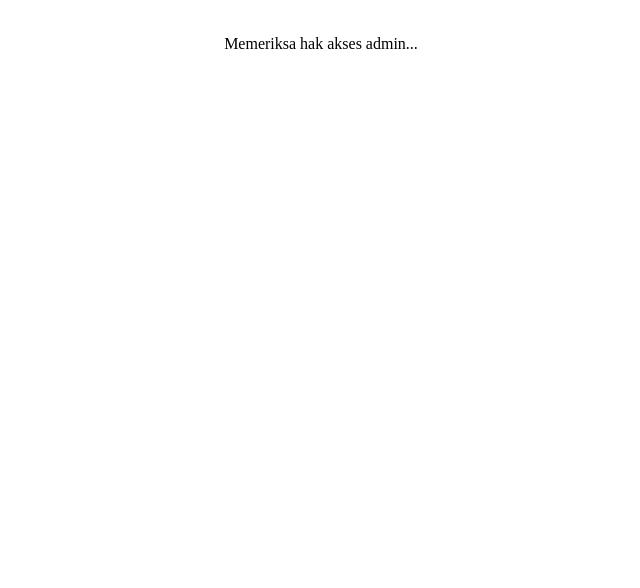
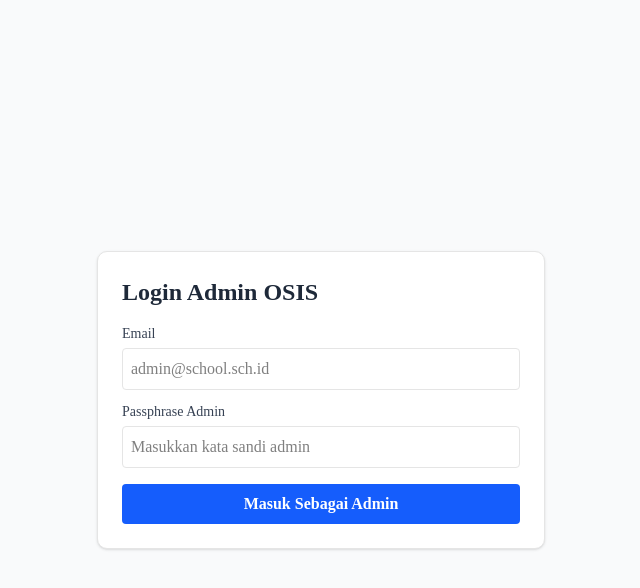
Before and after one commit to Davin147/osis-voting, a Next.js app: page /admin in a window 1280 px wide. Before the commit this address had no page. Shown: the top 588 px of the page, without its empty margins (319-959 px from the left). Built offline with nearby package versions, Linux system fonts and the light colour scheme.

Commit message:
feat: perbaikan total sistem login admin dan dashboard rute

```diff
--- a/src/app/admin/page.tsx
+++ b/src/app/admin/page.tsx
@@ -1,53 +1,80 @@
 "use client";
 
-import { useEffect, useState } from "react";
-import { useRouter } from "next/navigation";
+import { useState } from "react";
 
-export default function AdminDashboardPage() {
-  const router = useRouter();
-  const [authorized, setAuthorized] = useState(false);
+export default function AdminLoginPage() {
+  const [email, setEmail] = useState("");
+  const [password, setPassword] = useState("");
+  const [errorMsg, setErrorMsg] = useState("");
+  const [isLoading, setIsLoading] = useState(false);
 
-  useEffect(() => {
-    // Mengecek apakah admin sudah login lewat localStorage
-    const isAuthenticated = localStorage.getItem("isAdminAuthenticated");
+  const handleLogin = (e: React.FormEvent) => {
+    e.preventDefault();
+    setErrorMsg("");
+    setIsLoading(true);
 
-    if (isAuthenticated !== "true") {
-      // Jika belum login, tendang kembali ke halaman login admin
-      router.push("/admin");
+    // Mengambil passphrase dari Environment Variables Netlify / .env.local
+    const correctPassphrase = process.env.NEXT_PUBLIC_ADMIN_PASSPHRASE;
+
+    // Validasi kecocokan kunci rahasia admin sesuai dokumen panduan
+    if (password === correctPassphrase) {
+      // Simpan status login di localStorage agar tidak terlempar keluar dari dashboard
+      localStorage.setItem("isAdminAuthenticated", "true");
+
+      // Menggunakan window.location.href agar perpindahan halaman stabil di Netlify (anti-stuck loading)
+      window.location.href = "/admin/dashboard";
     } else {
-      setAuthorized(true);
+      setErrorMsg("Kata sandi Admin (Passphrase) salah atau tidak terdaftar!");
+      setIsLoading(false);
     }
-  }, [router]);
-
-  const handleLogout = () => {
-    localStorage.removeItem("isAdminAuthenticated");
-    router.push("/admin");
   };
 
-  if (!authorized) {
-    return <div className="p-8 text-center text-black">Memeriksa hak akses admin...</div>;
-  }
+  return (
+    <main className="min-h-screen flex items-center justify-center bg-gray-50 p-4">
+      <form onSubmit={handleLogin} className="w-full max-w-md p-6 border rounded-lg bg-white shadow-sm">
+        <h1 className="text-2xl font-bold mb-4 text-gray-800">
+          Login Admin OSIS
+        </h1>
 
-  return (
-    <main className="min-h-screen bg-gray-100 p-6 text-black">
-      <div className="max-w-4xl mx-auto bg-white p-6 rounded-lg shadow-md">
-        <div className="flex justify-between items-center mb-6 border-b pb-4">
-          <h1 className="text-2xl font-bold text-gray-800">Dashboard Admin Pemungutan Suara</h1>
-          <button
-            onClick={handleLogout}
-            className="bg-red-500 hover:bg-red-600 text-white px-4 py-2 rounded text-sm font-semibold transition-colors"
-          >
-            Keluar (Logout)
-          </button>
+        {/* Notifikasi jika salah memasukkan kata sandi */}
+        {errorMsg && (
+          <div className="p-3 mb-3 text-sm text-red-600 bg-red-50 border border-red-200 rounded-md">
+            {errorMsg}
+          </div>
+        )}
+
+        <div className="mb-3">
+          <label className="block text-sm font-medium text-gray-700 mb-1">Email</label>
+          <input
+            type="email"
+            placeholder="admin@school.sch.id"
+            className="w-full border p-2 rounded focus:ring-2 focus:ring-blue-500 focus:outline-none text-black bg-white"
+            value={email}
+            onChange={(e) => setEmail(e.target.value)}
+            required
+          />
         </div>
 
-        <p className="text-gray-600 mb-4">Selamat datang di panel admin! Di sini Anda dapat mengelola hasil voting OSIS.</p>
+        <div className="mb-4">
+          <label className="block text-sm font-medium text-gray-700 mb-1">Passphrase Admin</label>
+          <input
+            type="password"
+            placeholder="Masukkan kata sandi admin"
+            className="w-full border p-2 rounded focus:ring-2 focus:ring-blue-500 focus:outline-none text-black bg-white"
+            value={password}
+            onChange={(e) => setPassword(e.target.value)}
+            required
+          />
+        </div>
 
-        {/* Tempat untuk menaruh grafik atau data Supabase Anda nantinya */}
-        <div className="border-2 border-dashed border-gray-200 rounded-lg h-48 flex items-center justify-center text-gray-400">
-          [ Grafik Hasil Voting dan Data Kandidat Akan Muncul di Sini ]
-        </div>
-      </div>
+        <button
+          type="submit"
+          disabled={isLoading}
+          className="w-full bg-blue-600 hover:bg-blue-700 text-white p-2 rounded transition-colors disabled:bg-blue-400 font-semibold"
+        >
+          {isLoading ? "Membuka Dashboard..." : "Masuk Sebagai Admin"}
+        </button>
+      </form>
     </main>
   );
 }
```
